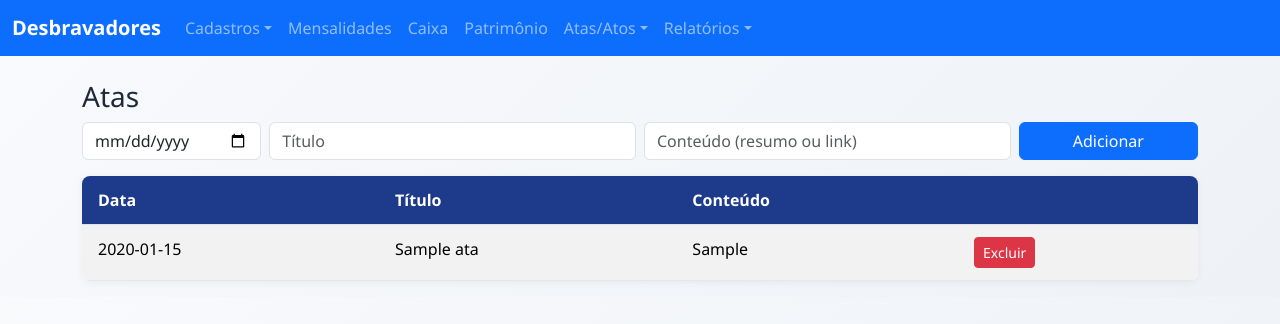
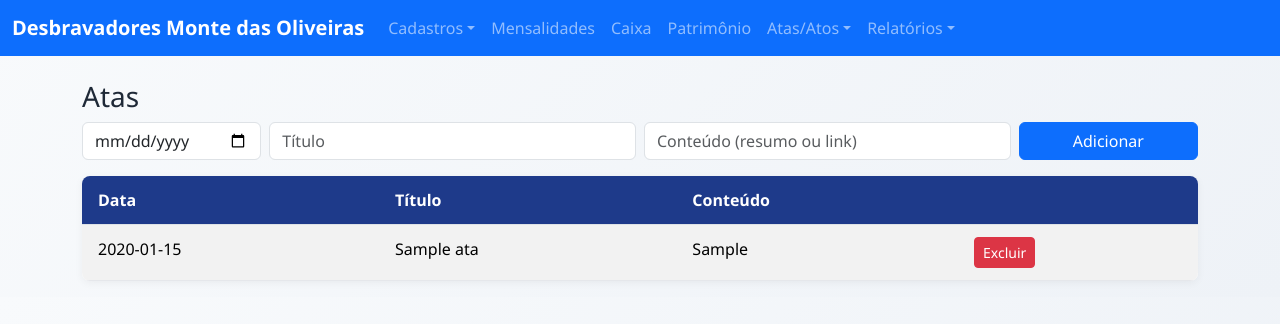
Before and after one commit to matheusnunesdacruz/desbravadores_app_demo, a FastAPI app: page /atas in a window 1280 px wide. Shown: the top 324 px of the page. Run offline with FastAPI, Linux system fonts and the light colour scheme; tables that the repository leaves empty hold one stand-in row (values such as "Sample post"); some libraries are stand-ins or nearby versions.

Commit message:
Update base.html
Alterando as escritas

```diff
--- a/app/templates/base.html
+++ b/app/templates/base.html
@@ -10,7 +10,7 @@
   <body>
     <nav class="navbar navbar-expand-lg navbar-dark bg-primary mb-4">
       <div class="container-fluid">
-        <a class="navbar-brand fw-bold" href="/">Desbravadores</a>
+        <a class="navbar-brand fw-bold" href="/">Desbravadores Monte das Oliveiras</a>
         <button class="navbar-toggler" type="button" data-bs-toggle="collapse" data-bs-target="#nav">
           <span class="navbar-toggler-icon"></span>
         </button>
@@ -22,7 +22,7 @@
                 <li><a class="dropdown-item" href="/unidades">Unidades</a></li>
                 <li><a class="dropdown-item" href="/classes">Classes</a></li>
                 <li><a class="dropdown-item" href="/especialidades">Especialidades</a></li>
-                <li><a class="dropdown-item" href="/desbravadores">Desbravadores</a></li>
+                <li><a class="dropdown-item" href="/desbravadores">Desbravadores Monte das Oliveiras</a></li>
               </ul>
             </li>
             <li class="nav-item"><a class="nav-link" href="/mensalidades">Mensalidades</a></li>
```
